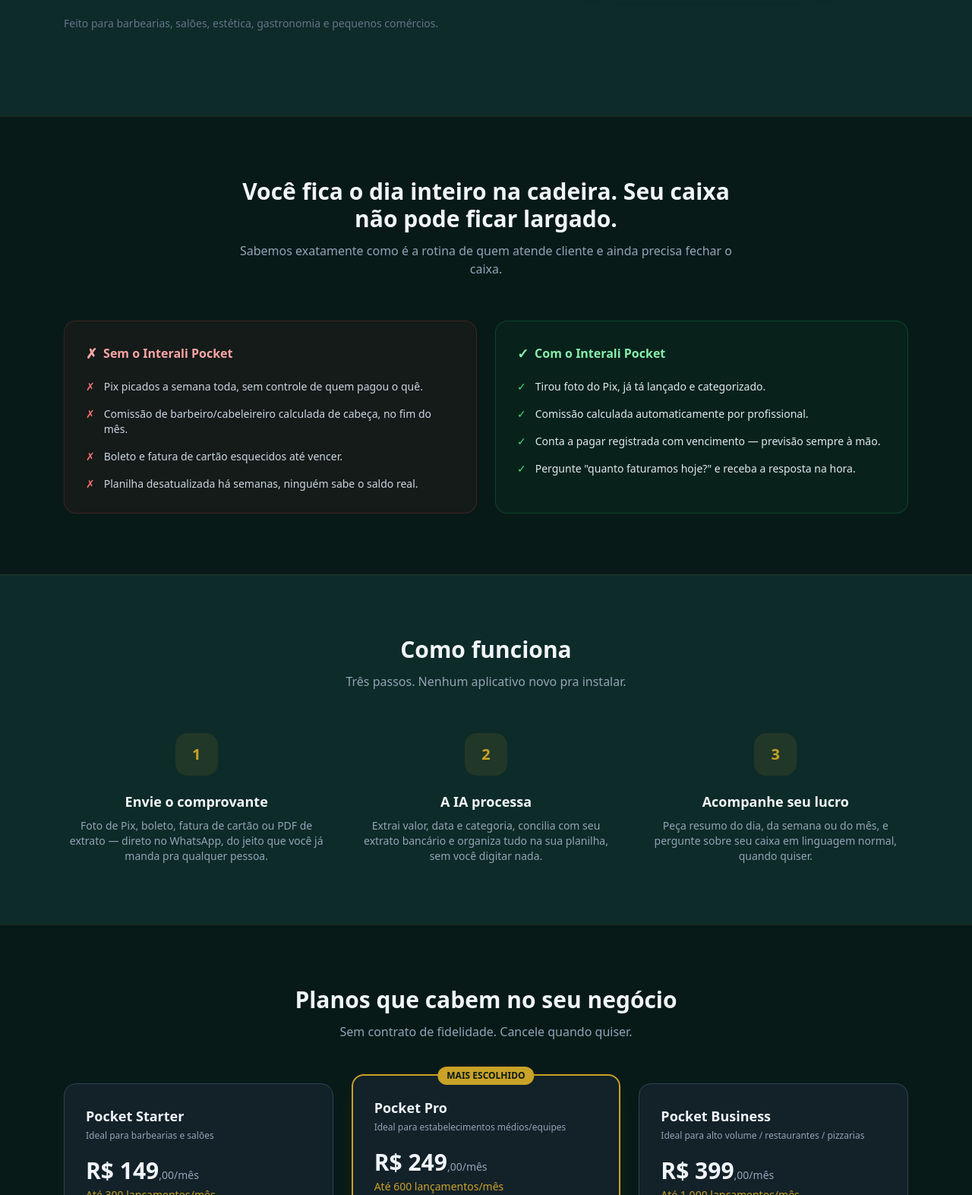
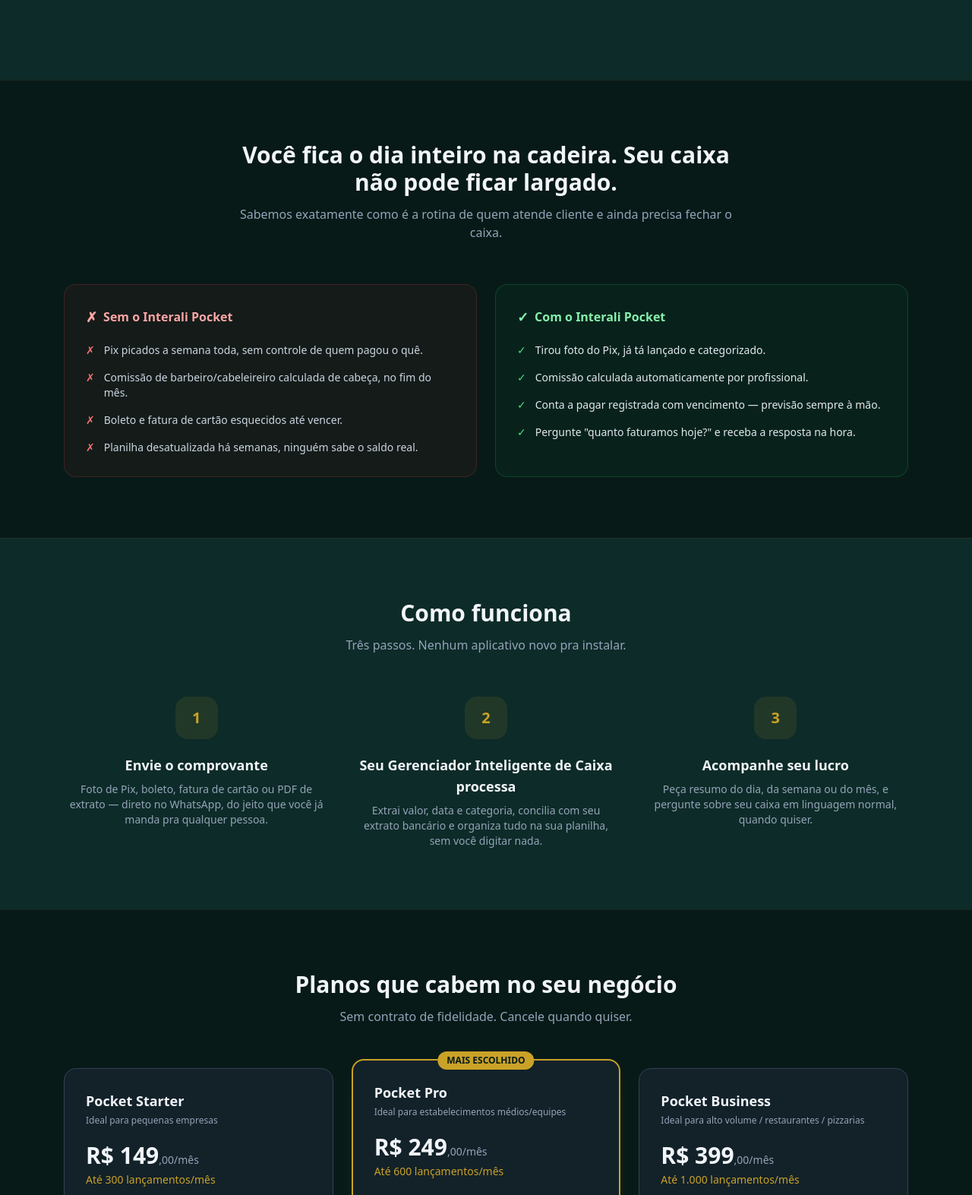
Before and after one commit to interalibpofinanceiro-dotcom/interali-pocket, a website: page index.html in a window 1280 px wide. Shown: the part 684-2257 px from the top of the page at 76% size. Drawn offline with nearby package versions, Linux system fonts and the light colour scheme.

Commit message:
Generaliza copy da landing page: remove barbearia/salao, foca em "empresa"
A pedido do Aroldo, ja que o produto vai ser vendido pra varios nichos, nao
so beleza. Titulo, hero, subtitulo de publico-alvo e card do plano Starter
trocados pra linguagem generica de empresa.

Tambem renomeia o passo 2 do "Como Funciona": "A IA processa" -> "Seu
Gerenciador Inteligente de Caixa processa".

```diff
--- a/index.html
+++ b/index.html
@@ -3,7 +3,7 @@
 <head>
 <meta charset="UTF-8" />
 <meta name="viewport" content="width=device-width, initial-scale=1.0" />
-<title>Interali Pocket — O financeiro da sua barbearia ou salão, organizado pelo WhatsApp</title>
+<title>Interali Pocket — O financeiro da sua empresa, organizado pelo WhatsApp</title>
 <meta name="description" content="Mande fotos de comprovantes, boletos e extratos pelo WhatsApp. A IA do Interali Pocket categoriza, concilia e responde suas dúvidas de caixa na hora." />
 <script src="https://cdn.tailwindcss.com"></script>
 <script>
@@ -86,7 +86,7 @@
         BPO Financeiro de Bolso
       </span>
       <h1 class="text-3xl sm:text-4xl md:text-5xl font-extrabold leading-tight tracking-tight">
-        O financeiro da sua barbearia ou salão organizado pelo <span class="text-brand-gold">WhatsApp</span>.
+        O financeiro da sua empresa organizado pelo <span class="text-brand-gold">WhatsApp</span>.
         <span class="block text-slate-400 font-bold mt-1">Sem abrir planilhas.</span>
       </h1>
       <p class="mt-6 text-lg text-slate-300 max-w-xl">
@@ -106,7 +106,7 @@
         </a>
       </div>
 
-      <p class="mt-6 text-sm text-slate-500">Feito para barbearias, salões, estética, gastronomia e pequenos comércios.</p>
+      <p class="mt-6 text-sm text-slate-500">Feito para empresas de todos os tamanhos e segmentos.</p>
     </div>
 
     <!-- Mockup de conversa no WhatsApp -->
@@ -204,7 +204,7 @@
       </div>
       <div class="text-center">
         <div class="mx-auto h-14 w-14 rounded-2xl bg-brand-gold/10 text-brand-gold flex items-center justify-center text-xl font-bold mb-5">2</div>
-        <h3 class="font-semibold text-lg mb-2">A IA processa</h3>
+        <h3 class="font-semibold text-lg mb-2">Seu Gerenciador Inteligente de Caixa processa</h3>
         <p class="text-slate-400 text-sm">Extrai valor, data e categoria, concilia com seu extrato bancário e organiza tudo na sua planilha, sem você digitar nada.</p>
       </div>
       <div class="text-center">
@@ -229,7 +229,7 @@
       <!-- Starter -->
       <div class="plano-card rounded-2xl border border-slate-700 bg-slate-800/50 p-7 flex flex-col">
         <h3 class="font-semibold text-lg">Pocket Starter</h3>
-        <p class="text-xs text-slate-400 mt-1">Ideal para barbearias e salões</p>
+        <p class="text-xs text-slate-400 mt-1">Ideal para pequenas empresas</p>
         <p class="mt-5"><span class="text-3xl font-extrabold preco-valor" data-plano="starter">R$ 149</span><span class="text-slate-400 text-sm">,00/mês</span></p>
         <p class="text-sm text-brand-gold font-medium mt-1">Até 300 lançamentos/mês</p>
         <ul class="mt-6 space-y-2.5 text-sm text-slate-300 flex-1">
```
